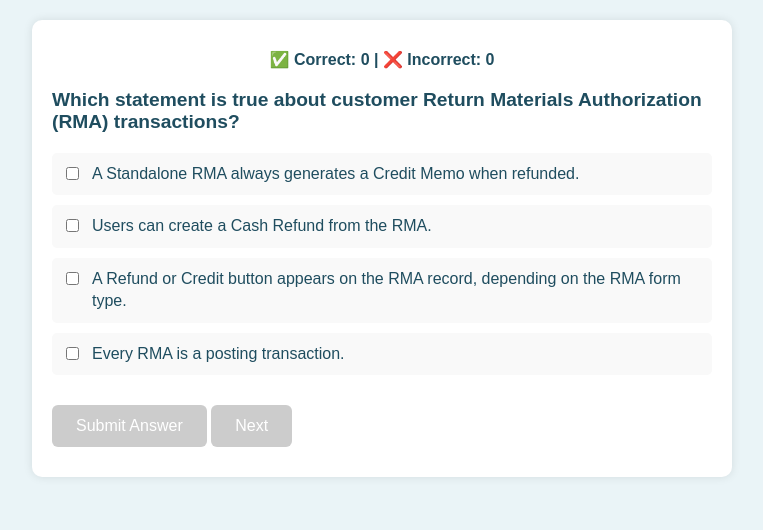
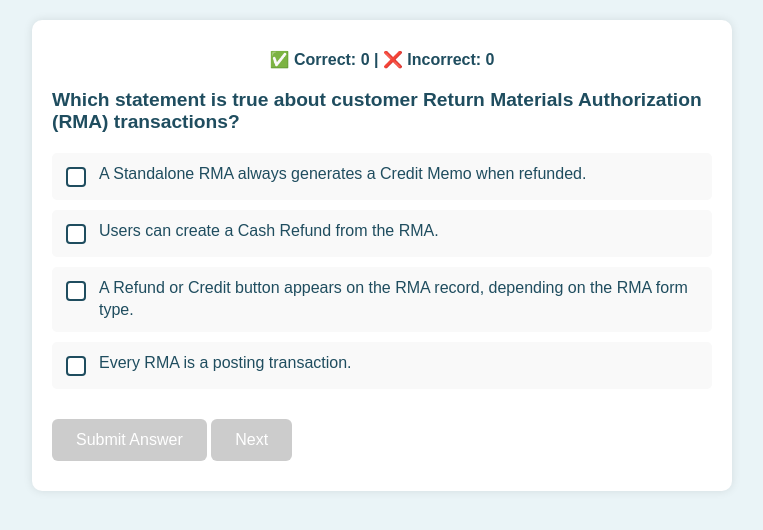
Before and after one commit to Efren-Garcia/NetSuite-Exam, a plain HTML site: page index.html in a window 1280 px wide. Shown: the whole page, without its empty margins (258-1021 px from the left). Drawn offline with Linux system fonts and the light colour scheme.

Commit message:
Checkbox arreglado

```diff
--- a/styles.css
+++ b/styles.css
@@ -1,9 +1,9 @@
 body {
   font-family: Arial, sans-serif;
-  background-color: #eaf4f7;
+  background-color: #eaf4f7; /* Azul claro */
   padding: 20px;
   margin: 0;
-  color: #1f4d5f;
+  color: #1f4d5f; /* Azul oscuro */
 }
 
 .quiz-container {
@@ -36,8 +36,38 @@ h2 {
 }
 
 .option input[type="checkbox"] {
+  appearance: none;
+  -webkit-appearance: none;
+  width: 20px;
+  height: 20px;
+  border: 2px solid #1f4d5f;
+  border-radius: 4px;
   margin-top: 4px;
   flex-shrink: 0;
+  cursor: pointer;
+  position: relative;
+  background-color: #ffffff;
+}
+
+.option input[type="checkbox"]:checked {
+  background-color: #1f4d5f;
+}
+
+.option input[type="checkbox"]::after {
+  content: '';
+  position: absolute;
+  top: 0.5px;
+  left: 5px;
+  width: 5px;
+  height: 10px;
+  border: solid #fff;
+  border-width: 0 2px 2px 0;
+  opacity: 0;
+  transform: rotate(45deg);
+}
+
+.option input[type="checkbox"]:checked::after {
+  opacity: 1;
 }
 
 .option span {
@@ -59,14 +89,14 @@ button {
   font-size: 1rem;
   border: none;
   border-radius: 6px;
-  background-color: #d8b15c;
+  background-color: #d8b15c; /* Oro mostaza */
   color: #ffffff;
   cursor: pointer;
   transition: background-color 0.3s ease;
 }
 
 button:hover:enabled {
-  background-color: #1f4d5f;
+  background-color: #1f4d5f; /* Azul oscuro al pasar el mouse */
 }
 
 button:disabled {
```
